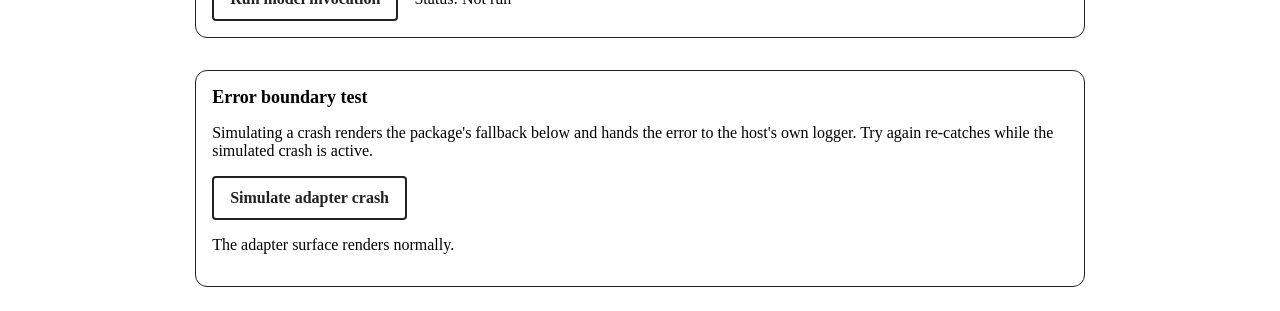
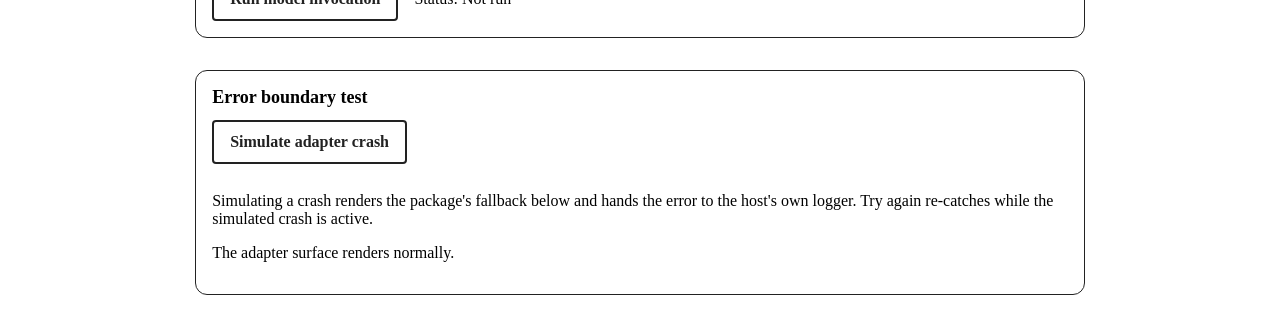
Before and after one commit to oaknational/oak-resource-adapter, a Next.js app in the folder apps/harness/: page / in a window 1280 px wide. Shown: the part 641-952 px from the top of the page. Built offline with nearby package versions, Linux system fonts and the light colour scheme; no server answers.

Commit message:
refactor(harness): extract a shared smoke test panel

```diff
--- /dev/null
+++ b/apps/harness/app/SmokeTestPanel.tsx
@@ -0,0 +1,47 @@
+"use client";
+
+import { useId, type ReactNode } from "react";
+
+import styles from "./page.module.css";
+
+type SmokeTestPanelProps = {
+  buttonLabel: string;
+  children?: ReactNode;
+  disabled?: boolean;
+  heading: string;
+  onRun: () => void;
+  status?: string;
+};
+
+export function SmokeTestPanel({
+  buttonLabel,
+  children,
+  disabled = false,
+  heading,
+  onRun,
+  status,
+}: SmokeTestPanelProps) {
+  const headingId = useId();
+
+  return (
+    <section aria-labelledby={headingId} className={styles.workerTest}>
+      <h2 id={headingId}>{heading}</h2>
+      <div className={styles.workerTestControls}>
+        <button
+          className={styles.workerTestButton}
+          disabled={disabled}
+          onClick={onRun}
+          type="button"
+        >
+          {buttonLabel}
+        </button>
+        <div aria-live="polite">
+          {status !== undefined && (
+            <p className={styles.workerTestStatus}>Status: {status}</p>
+          )}
+          {children}
+        </div>
+      </div>
+    </section>
+  );
+}
--- a/apps/harness/app/page.tsx
+++ b/apps/harness/app/page.tsx
@@ -15,6 +15,7 @@ import { raLogger } from "@oaknational/resource-adapter-logger";
 import { useCallback, useEffect, useState } from "react";
 
 import styles from "./page.module.css";
+import { SmokeTestPanel } from "./SmokeTestPanel";
 
 const log = raLogger("harness");
 
@@ -390,58 +391,34 @@ export default function HarnessPage() {
             <h2 id="worksheet-heading">Worksheet</h2>
             <p>A worksheet is available for this lesson.</p>
           </section>
-          <section aria-labelledby="worker-test-heading" className={styles.workerTest}>
-            <h2 id="worker-test-heading">Background worker test</h2>
-            <div className={styles.workerTestControls}>
-              <button
-                className={styles.workerTestButton}
-                disabled={isCreatingTestJob || testJobIsActive}
-                onClick={() => void runWorkerSmokeTest()}
-                type="button"
-              >
-                Run test job
-              </button>
-              <p aria-live="polite" className={styles.workerTestStatus}>
-                Status: {testJobStatus}
-              </p>
-            </div>
-          </section>
-          <section aria-labelledby="ai-test-heading" className={styles.workerTest}>
-            <h2 id="ai-test-heading">Model invocation test</h2>
-            <div className={styles.workerTestControls}>
-              <button
-                className={styles.workerTestButton}
-                disabled={isInvokingModel}
-                onClick={() => void runModelSmokeTest()}
-                type="button"
-              >
-                Run model invocation
-              </button>
-              <p aria-live="polite" className={styles.workerTestStatus}>
-                Status: {modelTestStatus}
-              </p>
-            </div>
+          <SmokeTestPanel
+            buttonLabel="Run test job"
+            disabled={isCreatingTestJob || testJobIsActive}
+            heading="Background worker test"
+            onRun={() => void runWorkerSmokeTest()}
+            status={testJobStatus}
+          />
+          <SmokeTestPanel
+            buttonLabel="Run model invocation"
+            disabled={isInvokingModel}
+            heading="Model invocation test"
+            onRun={() => void runModelSmokeTest()}
+            status={modelTestStatus}
+          >
             {modelTest?.outputText && <p>Model output: {modelTest.outputText}</p>}
-          </section>
-          <section
-            aria-labelledby="error-boundary-test-heading"
-            className={styles.workerTest}
+          </SmokeTestPanel>
+          <SmokeTestPanel
+            buttonLabel={
+              simulateAdapterCrash ? "Clear simulated crash" : "Simulate adapter crash"
+            }
+            heading="Error boundary test"
+            onRun={() => setSimulateAdapterCrash((current) => !current)}
           >
-            <h2 id="error-boundary-test-heading">Error boundary test</h2>
             <p>
               Simulating a crash renders the package&apos;s fallback below and hands the
               error to the host&apos;s own logger. Try again re-catches while the
               simulated crash is active.
             </p>
-            <button
-              className={styles.workerTestButton}
-              onClick={() => setSimulateAdapterCrash((current) => !current)}
-              type="button"
-            >
-              {simulateAdapterCrash
-                ? "Clear simulated crash"
-                : "Simulate adapter crash"}
-            </button>
             <ResourceAdapterErrorBoundary
               key={String(simulateAdapterCrash)}
               onError={(error) => log.error(error)}
@@ -452,7 +429,7 @@ export default function HarnessPage() {
                 <p>The adapter surface renders normally.</p>
               )}
             </ResourceAdapterErrorBoundary>
-          </section>
+          </SmokeTestPanel>
           {capabilities.length > 0 && (
             <section
               aria-labelledby="create-more-heading"
```
